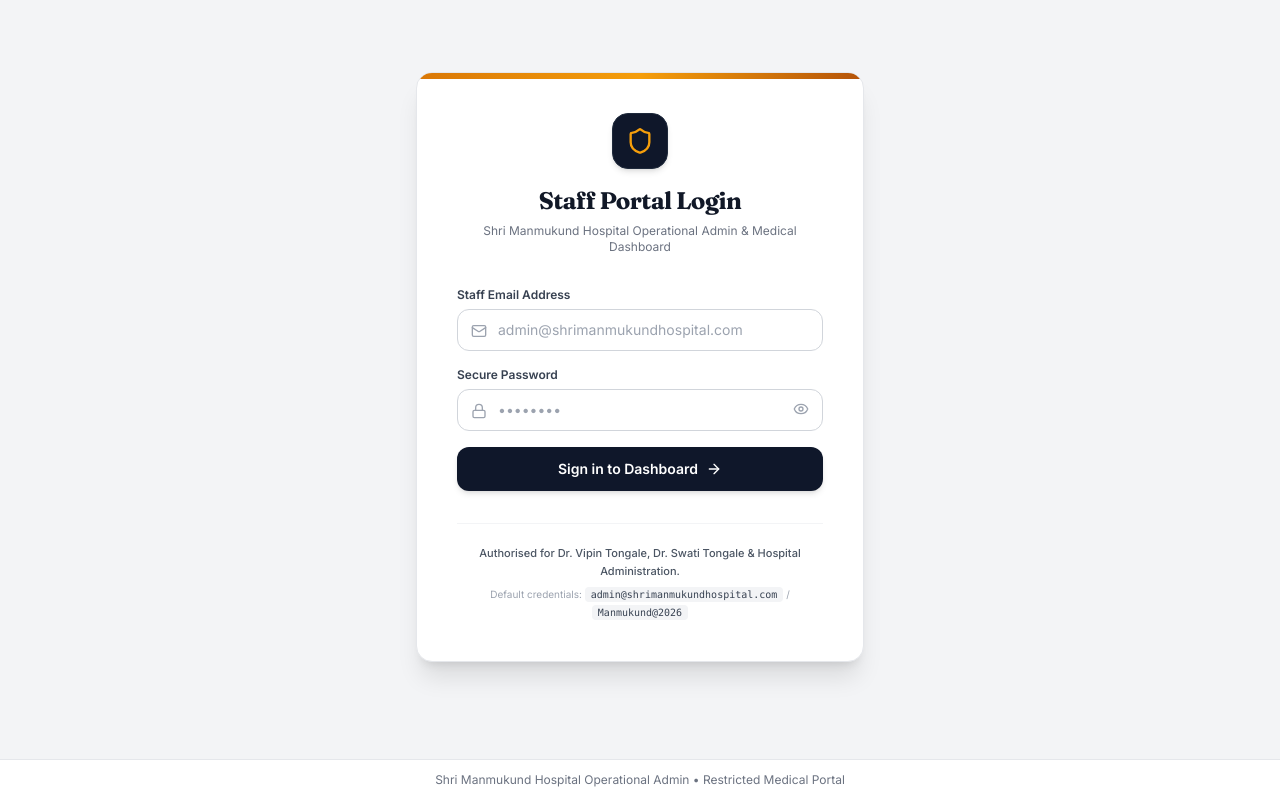
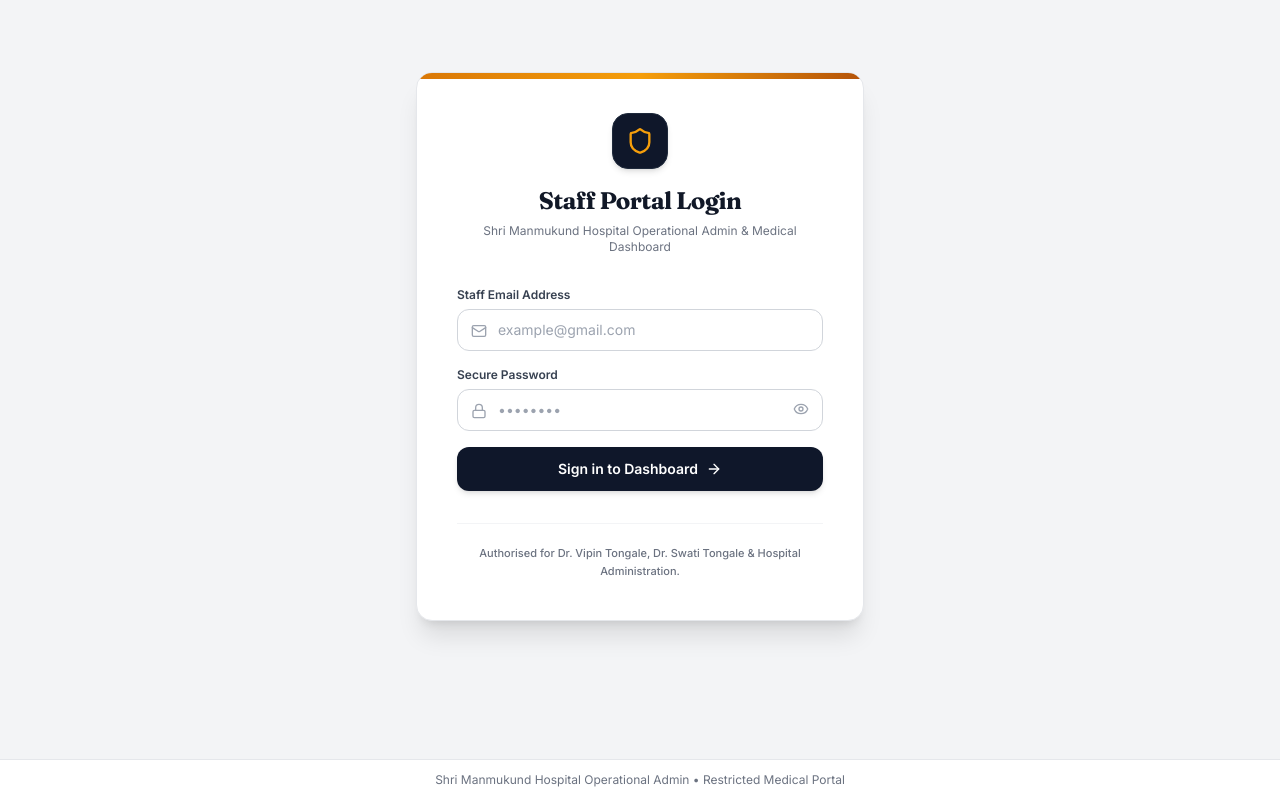
Before and after one commit to Shrimanmukund/ShriManmukund_Web, a Next.js app: page /admin/login in a window 1280 px wide. Built offline with nearby package versions, Linux system fonts and the light colour scheme; no server answers.

Commit message:
Update admin login placeholder to example@gmail.com and remove default credentials

```diff
--- a/src/app/admin/login/page.tsx
+++ b/src/app/admin/login/page.tsx
@@ -94,7 +94,7 @@
                 type="email"
                 required
                 autoComplete="email"
-                placeholder="admin@shrimanmukundhospital.com"
+                placeholder="example@gmail.com"
                 className="w-full pl-10 pr-4 py-2.5 border border-gray-300 rounded-xl text-sm focus:outline-none focus:ring-2 focus:ring-slate-900 focus:border-slate-900 transition"
                 value={email}
                 onChange={(e) => setEmail(e.target.value)}
@@ -145,13 +145,10 @@
           </button>
         </form>
 
-        {/* Credentials guidance for staff */}
-        <div className="mt-8 pt-5 border-t border-gray-100 text-center space-y-1.5">
-          <p className="text-[11px] font-medium text-gray-600">
-            Authorised for Dr. Vipin Tongale, Dr. Swati Tongale & Hospital Administration.
-          </p>
-          <p className="text-[10px] text-gray-400">
-            Default credentials: <code className="bg-gray-100 px-1.5 py-0.5 rounded text-gray-700 font-mono">admin@shrimanmukundhospital.com</code> / <code className="bg-gray-100 px-1.5 py-0.5 rounded text-gray-700 font-mono">Manmukund@2026</code>
+        {/* Security Notice */}
+        <div className="mt-8 pt-5 border-t border-gray-100 text-center">
+          <p className="text-[11px] font-medium text-gray-500">
+            Authorised for Dr. Vipin Tongale, Dr. Swati Tongale &amp; Hospital Administration.
           </p>
         </div>
       </div>
```
